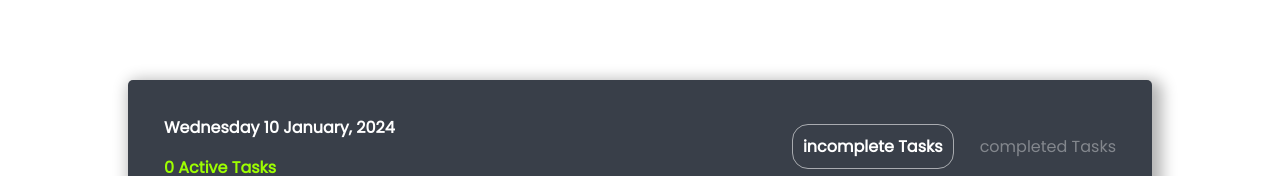
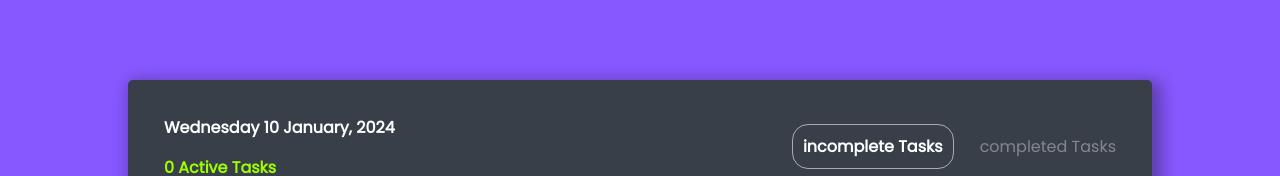
Before and after one commit to Balajikosuri/todo-app-by-postgressql, a React (Create React App) app in the folder client/: page / in a window 1280 px wide. Shown: the top 176 px of the page. Built offline with nearby package versions, Linux system fonts and the light colour scheme; no server answers.

Commit message:
css update todo app

```diff
--- a/client/src/App.css
+++ b/client/src/App.css
@@ -9,24 +9,16 @@
 }
 
 
-body {
+.app {
   background: #8758ff;
+  height: 100vh;
+  width: 100vw;
   display: flex;
   justify-content: center;
   align-items: center;
 }
 
 
-.app {
-  background-color: transparent;
-  height: 100vh;
-  width: 100vw;
-  display: flex;
-  flex-direction: column;
-  align-items: center;
-  /* justify-content: center; */
-  padding: 25px;
-}
 
 .Todo-container {
 
--- a/client/src/App.js
+++ b/client/src/App.js
@@ -1,6 +1,6 @@
 import React, { useEffect, useState } from "react";
 import { getTodos } from "./Api/api";
-
+import "./App.css";
 import TaskHeader from "./components/TaskHeader/TaskHeader";
 import TodoInput from "./components/TodoInput/TodoInput";
 import TodosList from "./components/TodosList/TodosList";
@@ -47,6 +47,7 @@ const App = () => {
       : [];
 
   return (
+    <div className="app">
       <div className="Todo-container">
         <TaskHeader todosList={todosList} />
         <TodoInput fetchTodos={getTodosFromApi} />
@@ -87,6 +88,7 @@ const App = () => {
           />
         </Routes>
       </div>
+    </div>
   );
 };
 
--- a/client/src/components/TodosList/index.css
+++ b/client/src/components/TodosList/index.css
@@ -1,5 +1,6 @@
 .TodosListContainer {
     width: 100%;
+    height: 90%;
     overflow-y: auto;
     /* border: 1px solid red; */
     margin-top: 16px;
```
Lines whose indentation alone changed are shown as unchanged.
